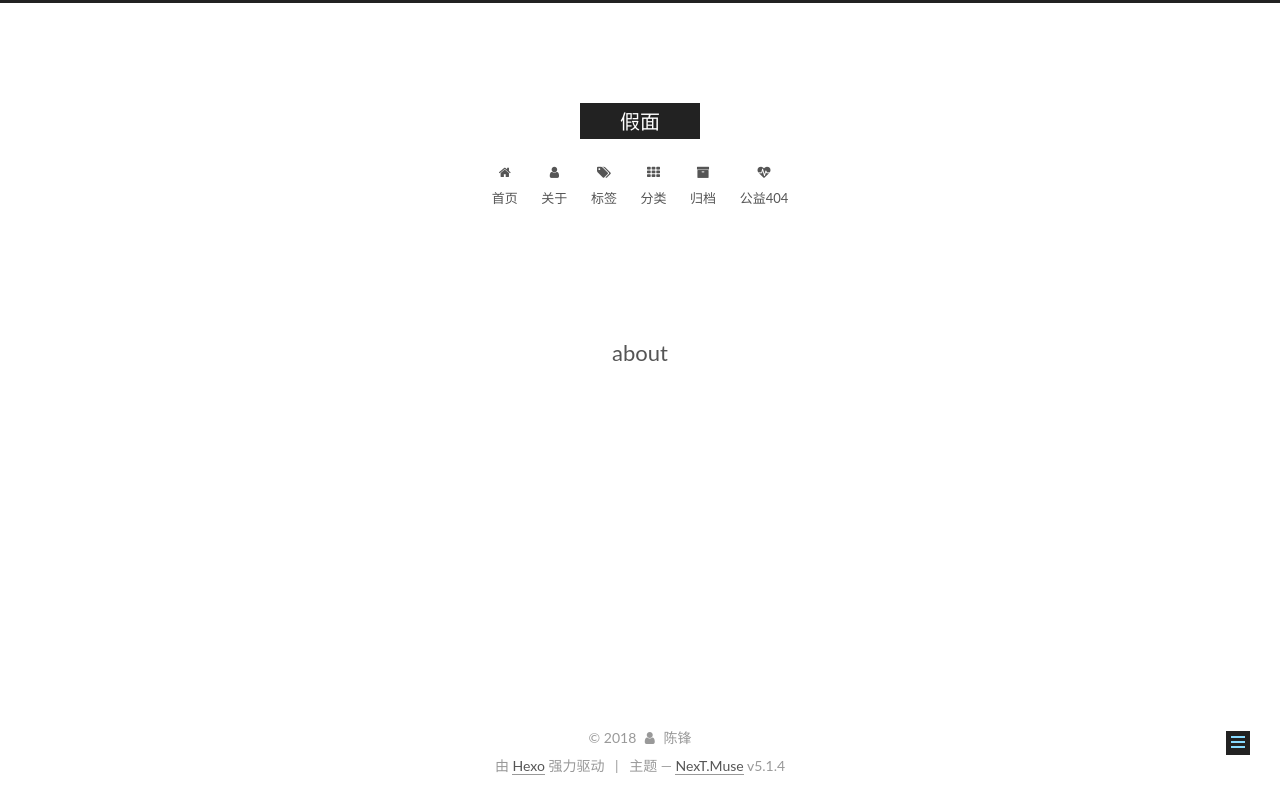
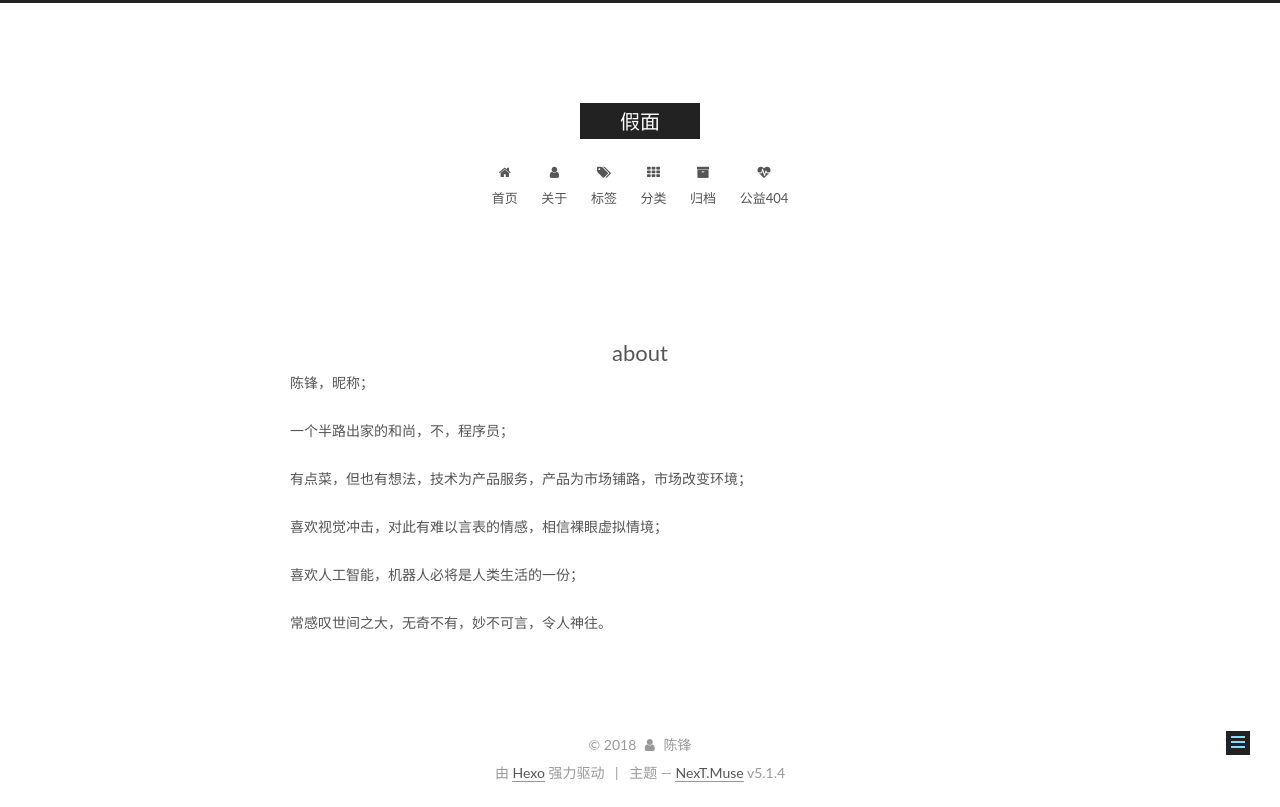
Before and after one commit to fengfengchen/fengfengchen.github.io, a plain HTML site: page about/index.html in a window 1280 px wide. Drawn offline with Linux system fonts and the light colour scheme.

Commit message:
Site updated: 2018-07-01 12:13:21

```diff
--- a/about/index.html
+++ b/about/index.html
@@ -79,17 +79,17 @@
 
 
 
-<meta name="description" content="The world is under my feet">
+<meta name="description" content="陈锋，昵称； 一个半路出家的和尚，不，程序员； 有点菜，但也有想法，技术为产品服务，产品为市场铺路，市场改变环境； 喜欢视觉冲击，对此有难以言表的情感，相信裸眼虚拟情境； 喜欢人工智能，机器人必将是人类生活的一份； 常感叹世间之大，无奇不有，妙不可言，令人神往。">
 <meta property="og:type" content="website">
 <meta property="og:title" content="about">
 <meta property="og:url" content="http://canbelieve.gitee.io/about/index.html">
 <meta property="og:site_name" content="假面">
-<meta property="og:description" content="The world is under my feet">
+<meta property="og:description" content="陈锋，昵称； 一个半路出家的和尚，不，程序员； 有点菜，但也有想法，技术为产品服务，产品为市场铺路，市场改变环境； 喜欢视觉冲击，对此有难以言表的情感，相信裸眼虚拟情境； 喜欢人工智能，机器人必将是人类生活的一份； 常感叹世间之大，无奇不有，妙不可言，令人神往。">
 <meta property="og:locale" content="zh-Hans">
-<meta property="og:updated_time" content="2018-05-30T10:38:43.337Z">
+<meta property="og:updated_time" content="2018-07-01T04:13:02.119Z">
 <meta name="twitter:card" content="summary">
 <meta name="twitter:title" content="about">
-<meta name="twitter:description" content="The world is under my feet">
+<meta name="twitter:description" content="陈锋，昵称； 一个半路出家的和尚，不，程序员； 有点菜，但也有想法，技术为产品服务，产品为市场铺路，市场改变环境； 喜欢视觉冲击，对此有难以言表的情感，相信裸眼虚拟情境； 喜欢人工智能，机器人必将是人类生活的一份； 常感叹世间之大，无奇不有，妙不可言，令人神往。">
 
 
 
@@ -277,6 +277,12 @@
       <div class="post-body">
 
 
+          <p>陈锋，昵称；</p>
+<p>一个半路出家的和尚，不，程序员；</p>
+<p>有点菜，但也有想法，技术为产品服务，产品为市场铺路，市场改变环境；</p>
+<p>喜欢视觉冲击，对此有难以言表的情感，相信裸眼虚拟情境；</p>
+<p>喜欢人工智能，机器人必将是人类生活的一份；</p>
+<p>常感叹世间之大，无奇不有，妙不可言，令人神往。</p>
 
 
       </div>
--- a/css/main.css
+++ b/css/main.css
@@ -1822,7 +1822,7 @@ pre .javascript .function {
   width: 4px;
   height: 4px;
   border-radius: 50%;
-  background: #ffffd9;
+  background: #95ed5b;
 }
 .links-of-blogroll {
   font-size: 13px;
```
